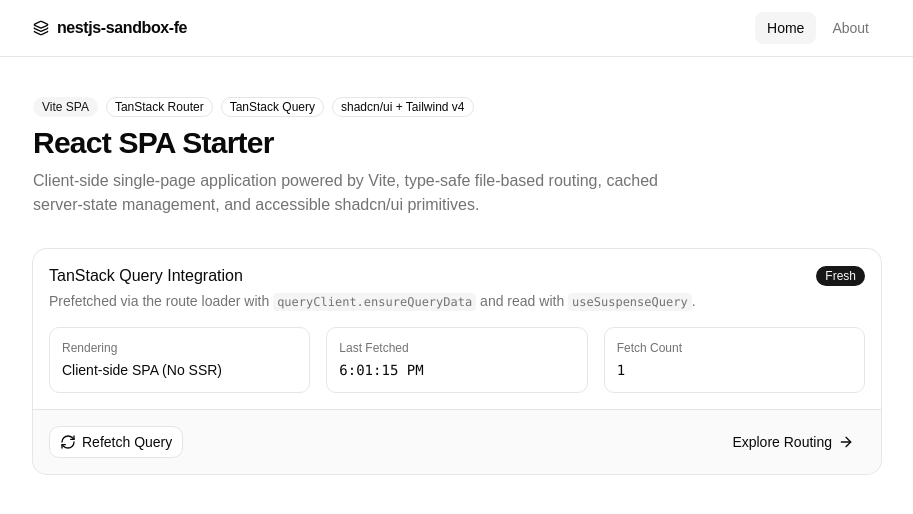
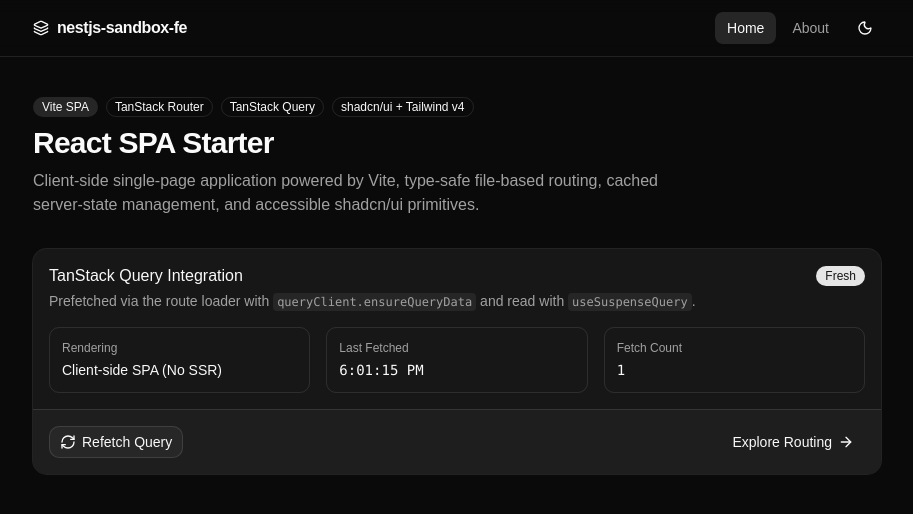
Before and after one commit to HubertTGit/nestjs-sandbox-fe, a React (Vite) app: page / in a window 1280 px wide. Shown: the top 514 px of the page, without its empty margins (183-1096 px from the left). Built offline with nearby package versions, Linux system fonts and the light colour scheme.

Commit message:
feat: add dark and light theme support with theme provider and toggle component

```diff
--- a/index.html
+++ b/index.html
@@ -1,9 +1,51 @@
 <!doctype html>
-<html lang="en">
+<html lang="en" class="dark">
   <head>
     <meta charset="UTF-8" />
     <link rel="icon" type="image/svg+xml" href="/favicon.svg" />
     <meta name="viewport" content="width=device-width, initial-scale=1.0" />
+    <meta name="color-scheme" content="dark" />
+    <meta name="theme-color" content="#0a0a0a" />
+    <script>
+      ;(() => {
+        const storageKey = 'theme'
+        let stored = null
+        try {
+          stored = localStorage.getItem(storageKey)
+        } catch {}
+        const theme =
+          stored === 'light' || stored === 'dark' || stored === 'system'
+            ? stored
+            : 'dark'
+        const resolved =
+          theme === 'system'
+            ? window.matchMedia('(prefers-color-scheme: dark)').matches
+              ? 'dark'
+              : 'light'
+            : theme
+        const root = document.documentElement
+        root.classList.remove('light', 'dark')
+        root.classList.add(resolved)
+        const colorSchemeMeta = document.querySelector(
+          'meta[name="color-scheme"]',
+        )
+        if (colorSchemeMeta) {
+          colorSchemeMeta.setAttribute(
+            'content',
+            theme === 'system' ? 'light dark' : theme,
+          )
+        }
+        const themeColorMeta = document.querySelector(
+          'meta[name="theme-color"]',
+        )
+        if (themeColorMeta) {
+          themeColorMeta.setAttribute(
+            'content',
+            resolved === 'dark' ? '#0a0a0a' : '#ffffff',
+          )
+        }
+      })()
+    </script>
     <title>nestjs-sandbox-fe</title>
   </head>
   <body>
--- /dev/null
+++ b/src/components/theme-toggle.tsx
@@ -0,0 +1,27 @@
+import { Moon, Sun } from 'lucide-react'
+import { Button } from '@/components/ui/button'
+import { useTheme } from '@/providers/theme-provider'
+
+export function ThemeToggle() {
+  const { resolvedTheme, setTheme } = useTheme()
+
+  return (
+    <Button
+      type="button"
+      variant="ghost"
+      size="icon"
+      onClick={() => setTheme(resolvedTheme === 'dark' ? 'light' : 'dark')}
+    >
+      <Sun
+        aria-hidden="true"
+        className="size-4 scale-100 rotate-0 transition-transform dark:scale-0 dark:-rotate-90"
+      />
+      <Moon
+        aria-hidden="true"
+        className="absolute size-4 scale-0 rotate-90 transition-transform dark:scale-100 dark:rotate-0"
+      />
+      <span className="sr-only hidden dark:inline">Switch to light theme</span>
+      <span className="sr-only dark:hidden">Switch to dark theme</span>
+    </Button>
+  )
+}
--- a/src/index.css
+++ b/src/index.css
@@ -3,7 +3,7 @@
 @import "shadcn/tailwind.css";
 @import "@fontsource-variable/geist";
 
-@custom-variant dark (&:is(.dark *));
+@custom-variant dark (&:where(.dark, .dark *));
 
 @theme inline {
   --font-heading: var(--font-sans);
@@ -49,6 +49,7 @@
 }
 
 :root {
+  color-scheme: light dark;
   --background: oklch(1 0 0);
   --foreground: oklch(0.145 0 0);
   --card: oklch(1 0 0);
@@ -81,9 +82,22 @@
   --sidebar-accent-foreground: oklch(0.205 0 0);
   --sidebar-border: oklch(0.922 0 0);
   --sidebar-ring: oklch(0.708 0 0);
+
+  &:has(> head > meta[name="color-scheme"][content="dark"]) {
+    color-scheme: dark;
+  }
+
+  &:has(> head > meta[name="color-scheme"][content="light"]) {
+    color-scheme: light;
+  }
+}
+
+.light {
+  color-scheme: light;
 }
 
 .dark {
+  color-scheme: dark;
   --background: oklch(0.145 0 0);
   --foreground: oklch(0.985 0 0);
   --card: oklch(0.205 0 0);
@@ -122,7 +136,7 @@
     @apply border-border outline-ring/50;
   }
   body {
-    @apply bg-background text-foreground;
+    @apply bg-background text-foreground antialiased;
   }
   html {
     @apply font-sans;
--- /dev/null
+++ b/src/providers/theme-provider.tsx
@@ -0,0 +1,137 @@
+import {
+  createContext,
+  type ReactNode,
+  useCallback,
+  useContext,
+  useEffect,
+  useMemo,
+  useState,
+} from 'react'
+
+export type Theme = 'dark' | 'light' | 'system'
+export type ResolvedTheme = 'dark' | 'light'
+
+interface ThemeContextValue {
+  theme: Theme
+  setTheme: (theme: Theme) => void
+  resolvedTheme: ResolvedTheme
+}
+
+interface ThemeProviderProps {
+  children: ReactNode
+  defaultTheme?: Theme
+  storageKey?: string
+}
+
+const DARK_MEDIA_QUERY = '(prefers-color-scheme: dark)'
+const DARK_THEME_COLOR = '#0a0a0a'
+const LIGHT_THEME_COLOR = '#ffffff'
+
+const ThemeContext = createContext<ThemeContextValue | undefined>(undefined)
+
+function isTheme(value: string | null): value is Theme {
+  return value === 'dark' || value === 'light' || value === 'system'
+}
+
+function getSystemTheme(): ResolvedTheme {
+  return window.matchMedia(DARK_MEDIA_QUERY).matches ? 'dark' : 'light'
+}
+
+function getStoredTheme(storageKey: string): Theme | null {
+  try {
+    const value = localStorage.getItem(storageKey)
+    return isTheme(value) ? value : null
+  } catch {
+    return null
+  }
+}
+
+function applyThemeToDocument(theme: Theme, resolvedTheme: ResolvedTheme) {
+  const root = document.documentElement
+  root.classList.remove('light', 'dark')
+  root.classList.add(resolvedTheme)
+
+  const colorSchemeMeta = document.querySelector('meta[name="color-scheme"]')
+  if (colorSchemeMeta) {
+    colorSchemeMeta.setAttribute(
+      'content',
+      theme === 'system' ? 'light dark' : theme,
+    )
+  }
+
+  const themeColorMeta = document.querySelector('meta[name="theme-color"]')
+  if (themeColorMeta) {
+    themeColorMeta.setAttribute(
+      'content',
+      resolvedTheme === 'dark' ? DARK_THEME_COLOR : LIGHT_THEME_COLOR,
+    )
+  }
+}
+
+export function ThemeProvider({
+  children,
+  defaultTheme = 'dark',
+  storageKey = 'theme',
+}: ThemeProviderProps) {
+  const [theme, setThemeState] = useState<Theme>(
+    () => getStoredTheme(storageKey) ?? defaultTheme,
+  )
+  const [systemTheme, setSystemTheme] = useState<ResolvedTheme>(getSystemTheme)
+
+  const resolvedTheme: ResolvedTheme = theme === 'system' ? systemTheme : theme
+
+  useEffect(() => {
+    const mediaQuery = window.matchMedia(DARK_MEDIA_QUERY)
+    const handleChange = (event: MediaQueryListEvent) => {
+      setSystemTheme(event.matches ? 'dark' : 'light')
+    }
+
+    mediaQuery.addEventListener('change', handleChange)
+    return () => mediaQuery.removeEventListener('change', handleChange)
+  }, [])
+
+  useEffect(() => {
+    const handleStorage = (event: StorageEvent) => {
+      if (event.key !== null && event.key !== storageKey) {
+        return
+      }
+      setThemeState(isTheme(event.newValue) ? event.newValue : defaultTheme)
+    }
+
+    window.addEventListener('storage', handleStorage)
+    return () => window.removeEventListener('storage', handleStorage)
+  }, [defaultTheme, storageKey])
+
+  useEffect(() => {
+    applyThemeToDocument(theme, resolvedTheme)
+  }, [theme, resolvedTheme])
+
+  const setTheme = useCallback(
+    (nextTheme: Theme) => {
+      setThemeState(nextTheme)
+      try {
+        localStorage.setItem(storageKey, nextTheme)
+      } catch {}
+    },
+    [storageKey],
+  )
+
+  const value = useMemo<ThemeContextValue>(
+    () => ({
+      theme,
+      setTheme,
+      resolvedTheme,
+    }),
+    [theme, setTheme, resolvedTheme],
+  )
+
+  return <ThemeContext value={value}>{children}</ThemeContext>
+}
+
+export function useTheme(): ThemeContextValue {
+  const context = useContext(ThemeContext)
+  if (!context) {
+    throw new Error('useTheme must be used within a ThemeProvider')
+  }
+  return context
+}
--- a/src/routes/__root.tsx
+++ b/src/routes/__root.tsx
@@ -7,6 +7,7 @@ import {
 } from '@tanstack/react-router'
 import { TanStackRouterDevtools } from '@tanstack/react-router-devtools'
 import { Layers } from 'lucide-react'
+import { ThemeToggle } from '@/components/theme-toggle'
 
 export interface RouterContext {
   queryClient: QueryClient
@@ -30,7 +31,11 @@ function RootLayout() {
             <span>nestjs-sandbox-fe</span>
           </Link>
 
-          <nav aria-label="Primary" className="flex items-center gap-1 text-sm">
+          <div className="flex items-center gap-2">
+            <nav
+              aria-label="Primary"
+              className="flex items-center gap-1 text-sm"
+            >
               <Link
                 to="/"
                 activeOptions={{ exact: true }}
@@ -45,6 +50,8 @@ function RootLayout() {
                 About
               </Link>
             </nav>
+            <ThemeToggle />
+          </div>
         </div>
       </header>
 
```
Also changed, not shown: src/main.tsx (+6 -3 lines). Lines whose indentation alone changed are shown as unchanged.
